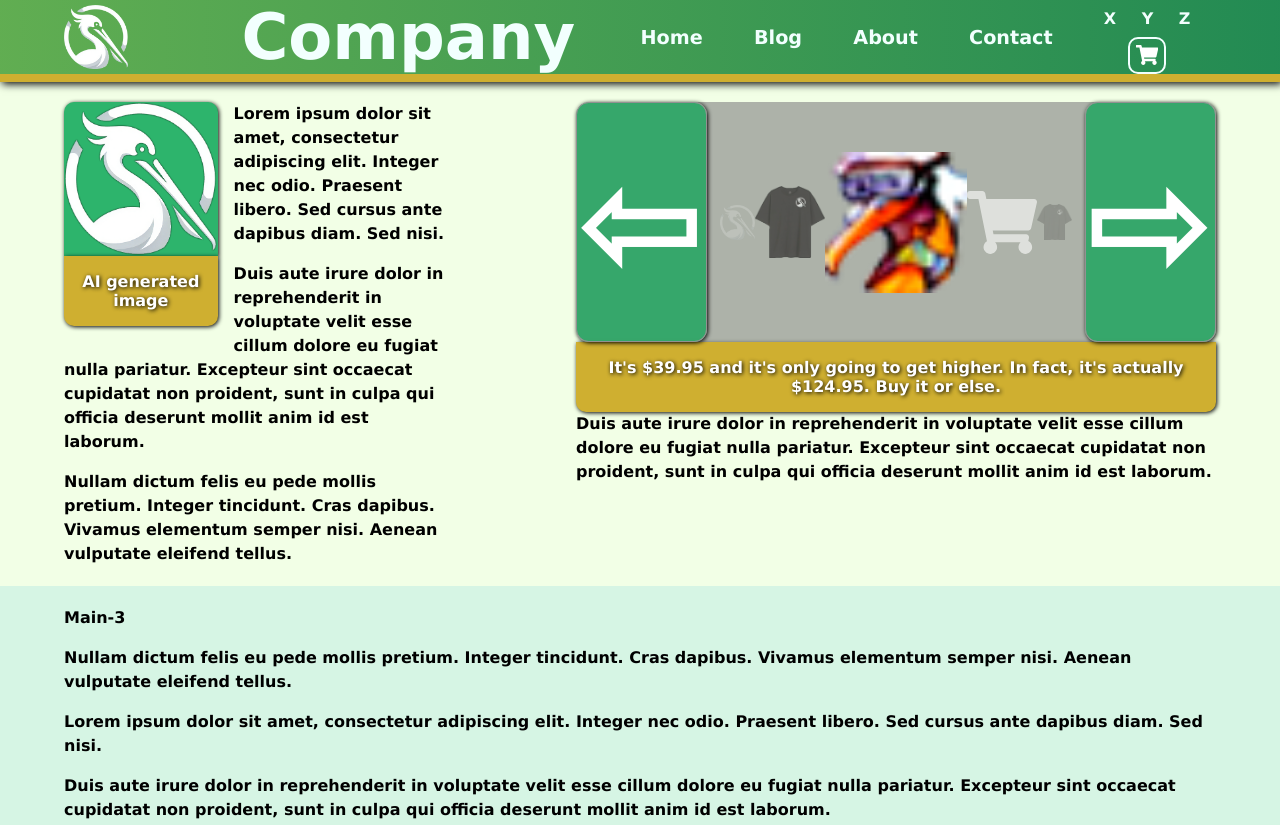
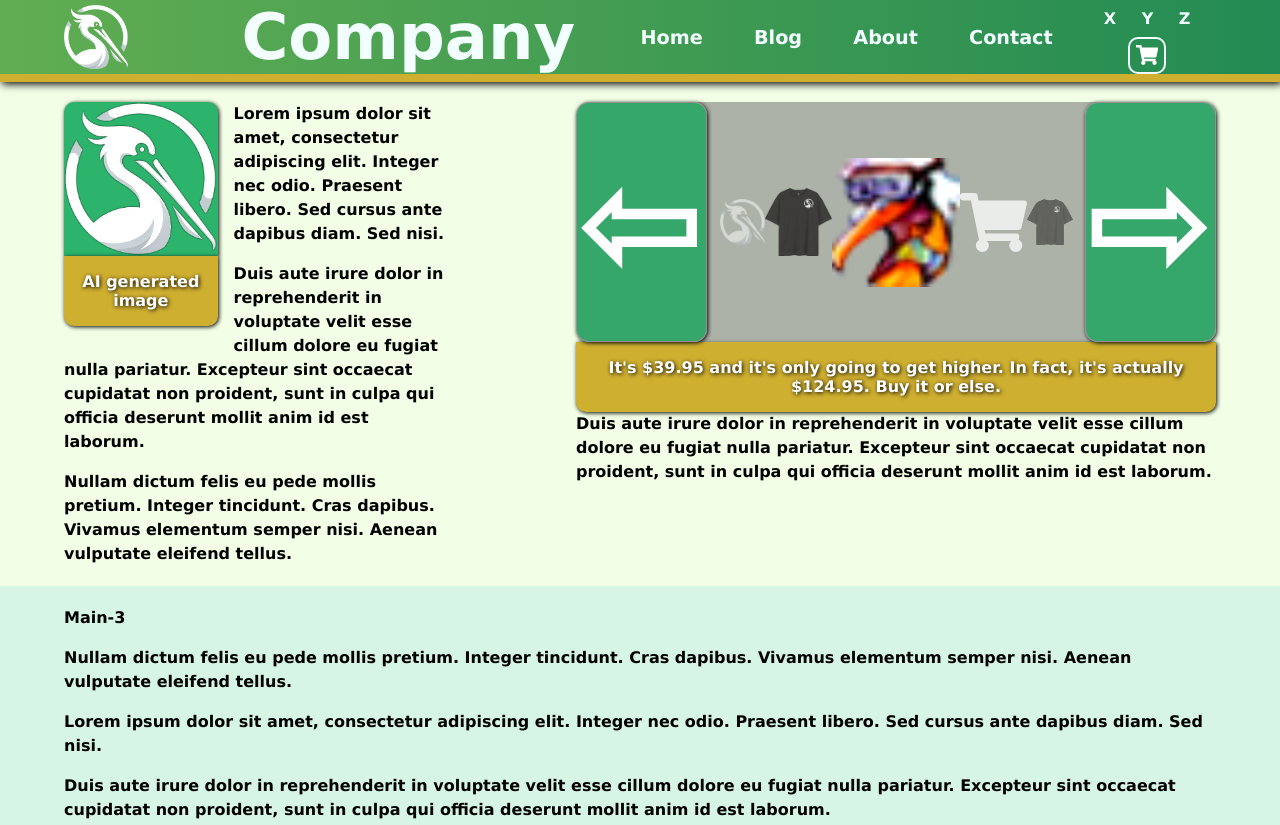
Before and after one commit to AnthDavis26/business-website, a plain HTML site: page index.html in a window 1280 px wide. Shown: the top 825 px of the page. Drawn offline with Linux system fonts and the light colour scheme.

Commit message:
Rotator - switched to flex-based rotation illusion

```diff
--- a/scripts/rotator.js
+++ b/scripts/rotator.js
@@ -37,30 +37,21 @@ class Rotator {
     updateItemClasses() {
         const n = this.items.length;
         const midIndex = Math.floor(this.items.length / 2);
-        const minWidth = 25;
-        const maxWidth = 100;
-        const widthMultiplier = 2;
-        const minOpacity = 20;
+        const minFlex = 1;
+        const flexMultiplier = 3;
+        const minOpacity = 50;
         const maxOpacity = 100;
-        const opacityMultiplier = 3;
 
-        let opacity = minOpacity;
-        let height = minWidth;
+        let flex = minFlex;
 
-        for (let i = 0; i < midIndex; i++) {
-            this.items[i].style.setProperty('width', height + '%');
-            height *= widthMultiplier;
+        for (let i = 0; i < n; i++) {
+            const distanceToMiddle = Math.abs(midIndex - i);
+            const opacity = minOpacity + (maxOpacity - minOpacity) * (1 - distanceToMiddle / midIndex);
+
+            this.items[i].style.setProperty('flex-grow', flex);
             this.items[i].style.setProperty('opacity', opacity + '%');
-            opacity *= opacityMultiplier;
+
+            flex *= i < midIndex ? flexMultiplier : 1 / flexMultiplier;
         }
-
-        for (let i = midIndex; i < n; i++) {
-            this.items[i].style.setProperty('width', height + '%');
-            height /= widthMultiplier;
-            this.items[i].style.setProperty('opacity', opacity + '%');
-            opacity /= opacityMultiplier;
-        }
-
-        this.items[midIndex].style.setProperty('opacity', maxOpacity + '%');
     }
 }
--- a/styles/style.css
+++ b/styles/style.css
@@ -77,29 +77,33 @@
   user-select: none;
   backdrop-filter: invert(.3);
   border-radius: 1vw;
+  height: 30vh;
 }
 
 .rotator-contents {
+  align-items: center;
   display: flex;
-  align-items: center;
   justify-content: space-around;
+  padding: 0 2%;
+  user-select: none;
   width: 100%;
-  user-select: none;
-  padding: 0 2%;
-  height: 30vh;
 }
 
 .rotator-item {
   align-items: center;
   display: flex;
+  flex-grow: 2;
+  flex-shrink: 1;
+  flex-basis: 10%;
   justify-content: center;
-  transition: width .25s;
+  max-width: 100%;
+  transition: flex-grow .25s;
 }
 
 .rotator-item img {
-  object-fit: contain;
+  height: auto;
+  object-fit: cover;
   width: 100%;
-  height: 100%;
 }
 
 .rotator-arrow-left, .rotator-arrow-right {
@@ -390,6 +394,10 @@ footer p {
     --nav-link-hover-background-opacity: 80%;
   }
 
+  .rotator {
+    height: 30vh;
+  }
+
   body {
     display: grid;
     grid-template-areas:  "header header"
```
